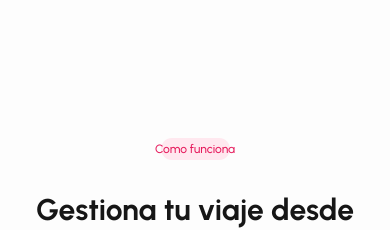
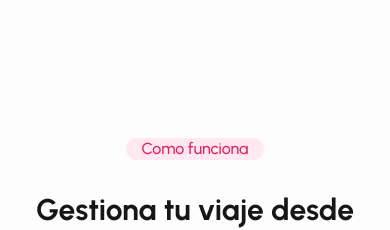
Before and after one commit to Ignacio918/viajes-app, a React (Vite) app in the folder viajes-app/: page / in a window 390 px wide. Shown: the part 1640-1870 px from the top of the page. Built offline with nearby package versions, Linux system fonts and the light colour scheme; a web font is replaced by a local one.

Commit message:
arreglos en benefits

```diff
--- a/viajes-app/src/styles/HowItWorks.css
+++ b/viajes-app/src/styles/HowItWorks.css
@@ -17,9 +17,7 @@
 .how-it-works__image {
   @apply w-full h-[800px] rounded-[20px];
   object-fit: cover;
-  box-shadow:
-    0 4px 44px rgba(0, 0, 0, 0.25),
-    0 1px 3px rgba(0, 0, 0, 0.1);
+  box-shadow: 0 4px 44px rgba(0, 0, 0, 0.25), 0 1px 3px rgba(0, 0, 0, 0.1);
   animation: fadeIn 0.8s ease-out;
 }
 
@@ -56,10 +54,18 @@
 }
 
 /* Aplicando delays a cada feature */
-.how-it-works__feature:nth-child(1) { animation-delay: 0.3s; }
-.how-it-works__feature:nth-child(2) { animation-delay: 0.4s; }
-.how-it-works__feature:nth-child(3) { animation-delay: 0.5s; }
-.how-it-works__feature:nth-child(4) { animation-delay: 0.6s; }
+.how-it-works__feature:nth-child(1) {
+  animation-delay: 0.3s;
+}
+.how-it-works__feature:nth-child(2) {
+  animation-delay: 0.4s;
+}
+.how-it-works__feature:nth-child(3) {
+  animation-delay: 0.5s;
+}
+.how-it-works__feature:nth-child(4) {
+  animation-delay: 0.6s;
+}
 
 .how-it-works__feature-icon {
   @apply w-12 h-12 p-3 bg-[#E61C5D] rounded-full flex items-center justify-center;
@@ -81,7 +87,6 @@
 .how-it-works__feature-text {
   @apply text-base text-[#3E3E3E] font-urbanist font-medium leading-6;
 }
-
 /* Animaciones */
 @keyframes fadeIn {
   from {
@@ -118,14 +123,14 @@
 @media (min-width: 1440px) {
   .SectionBadge {
     width: auto;
-    max-width: 180px;
+    max-width: none;
     height: auto;
-    padding: 6px 20px;
+    padding: 4px 16px;
   }
 
   .SectionBadge__text {
     font-size: 18px;
-    line-height: 30px;
+    line-height: 20px;
   }
 }
 
@@ -150,6 +155,15 @@
 
   .SectionBadge {
     @apply mx-auto;
+    width: auto;
+    max-width: none;
+    padding: 4px 16px;
+  }
+
+  .SectionBadge__text {
+    font-size: 16px;
+    line-height: 20px;
+    white-space: nowrap;
   }
 
   .how-it-works__image-container {
@@ -171,6 +185,18 @@
 @media (max-width: 768px) {
   .how-it-works__container {
     padding: 0 24px;
+  }
+
+  .SectionBadge {
+    width: auto;
+    max-width: none;
+    padding: 4px 16px;
+  }
+
+  .SectionBadge__text {
+    font-size: 16px;
+    line-height: 20px;
+    white-space: nowrap;
   }
 
   .how-it-works__image {
```
